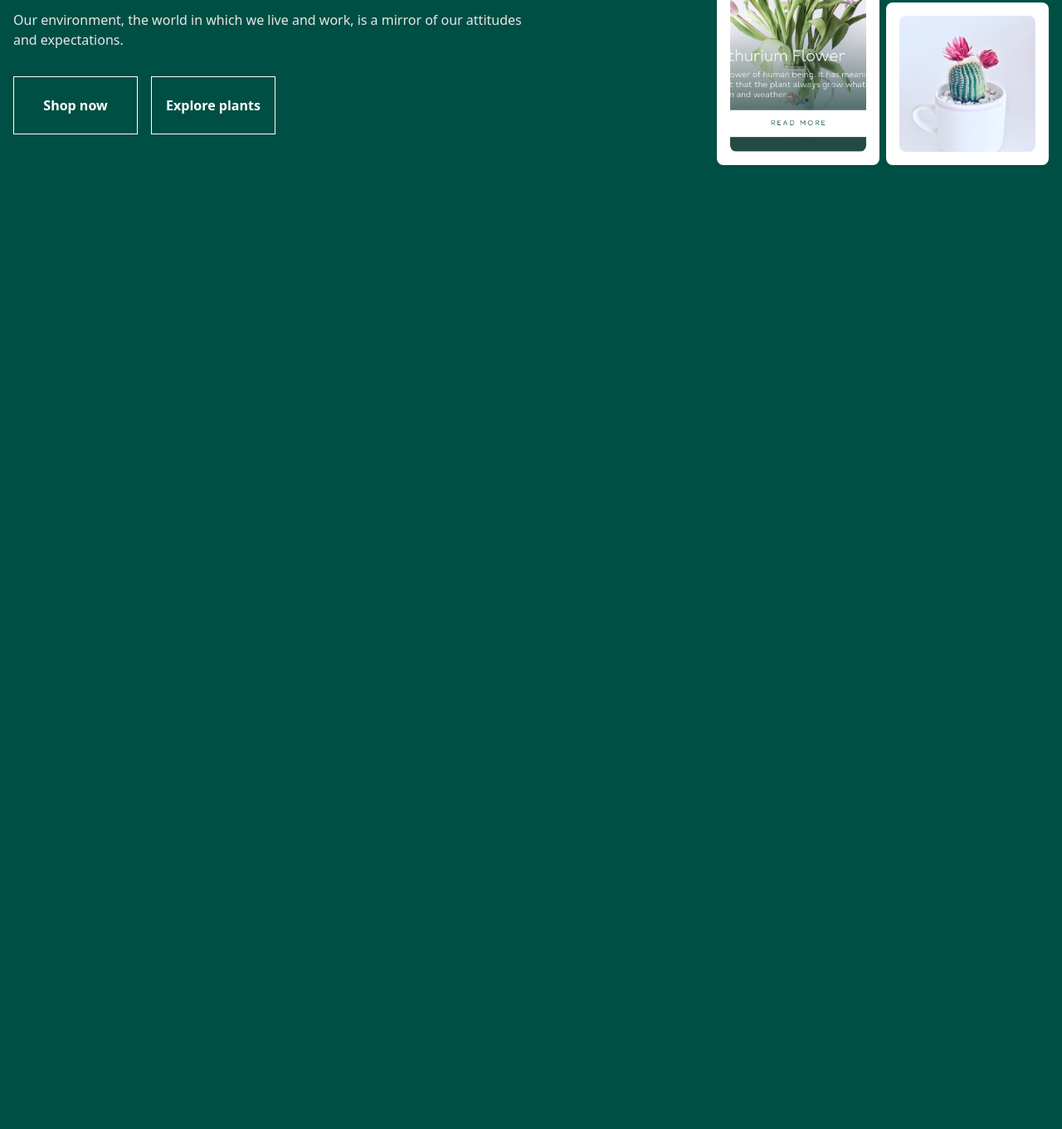
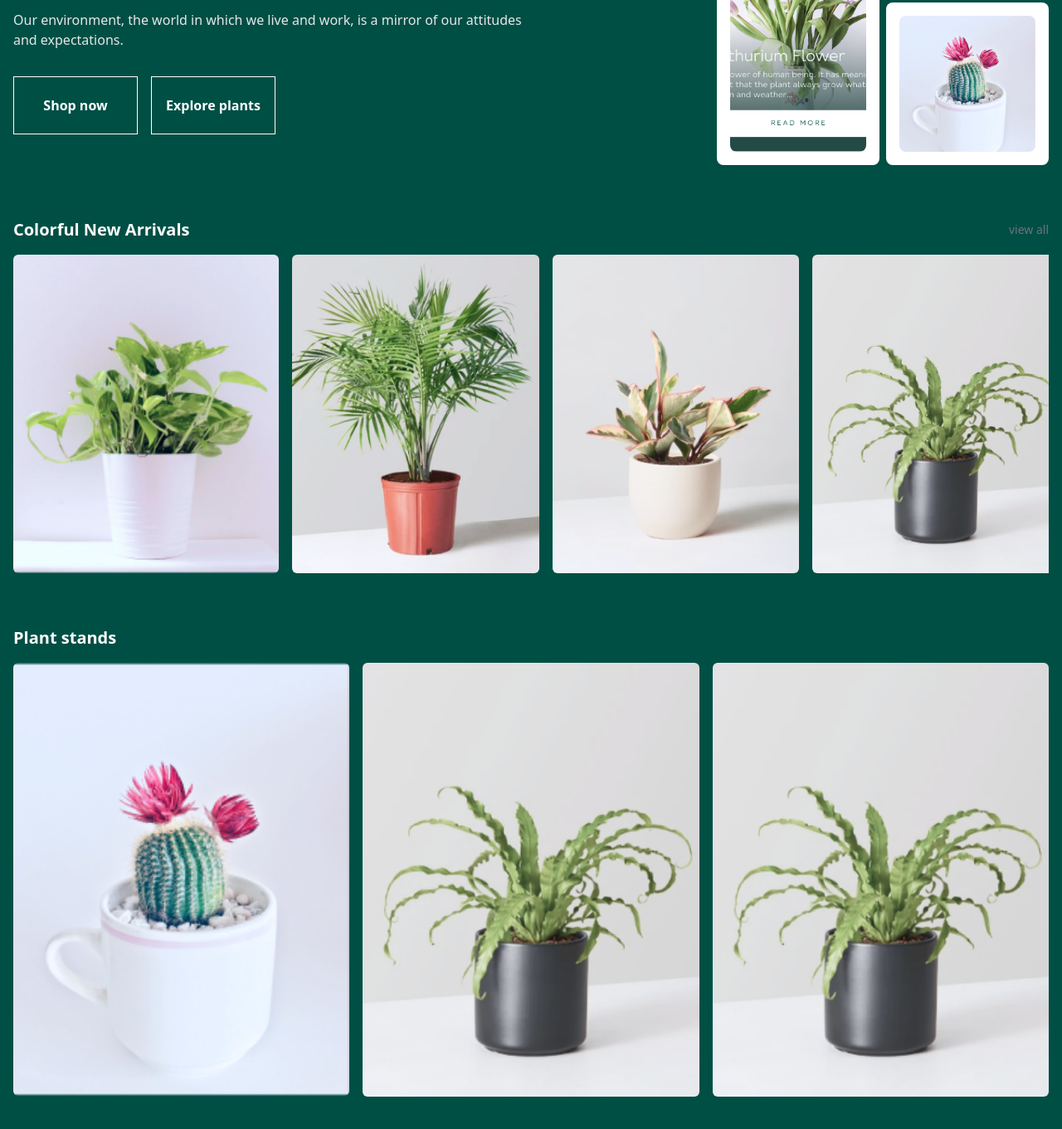
Before and after one commit to abdunazaarov/2oy-lesson9-homework, a plain HTML site: page index.html in a window 1280 px wide. Shown: the part 333-1694 px from the top of the page at 83% size. Before the commit the page ends 800 px from the top, so only its background shows below. Drawn offline with nearby package versions, Linux system fonts and the light colour scheme.

Commit message:
yangilash

```diff
--- a/index.html
+++ b/index.html
@@ -48,6 +48,34 @@
                 </div>
             </div>
         </section>
+
+        <section class="mb-16">
+            <div class="flex justify-between items-center mb-4">
+                <h2 class="text-xl font-semibold">Colorful New Arrivals</h2>
+                <a href="#" class="text-sm text-gray-500 hover:underline">view all</a>
+            </div>
+            <div class="overflow-auto">
+                <div class="flex space-x-4">
+                    <!-- Image Cards -->
+                    <img src="./assets/hero2.png" class="w-80 h-96 object-cover rounded-md" alt="">
+                    <img src="./assets/image 10.png" class="w-80 h-96 object-cover rounded-md" alt="">
+                    <img src="./assets/image 9.png" class="w-80 h-96 object-cover rounded-md" alt="">
+                    <img src="./assets/image 8.png" class="w-80 h-96 object-cover rounded-md" alt="">
+                    <img src="./assets/hero3.png" class="w-80 h-96 object-cover rounded-md" alt="">
+                    <img src="./assets/hero3.png" class="w-80 h-96 object-cover rounded-md" alt="">
+                </div>
+            </div>
+        </section>
+
+        <section class="mb-16">
+            <h2 class="text-xl font-semibold mb-4">Plant stands</h2>
+            <div class="grid grid-cols-1 sm:grid-cols-2 md:grid-cols-3 gap-4">
+                <!-- Image Cards -->
+                <img src="./assets/hero3.png" class="w-full h-auto object-cover rounded-md" alt="">
+                <img src="./assets/image 8.png" class="w-full h-auto object-cover rounded-md" alt="">
+                <img src="./assets/image 8.png" class="w-full h-auto object-cover rounded-md" alt="">
+            </div>
+        </section>
     </div>
 </body>
 </html>
```
Also changed, not shown: assets/image 10.png (added), assets/image 8.png (added), assets/image 9.png (added).
